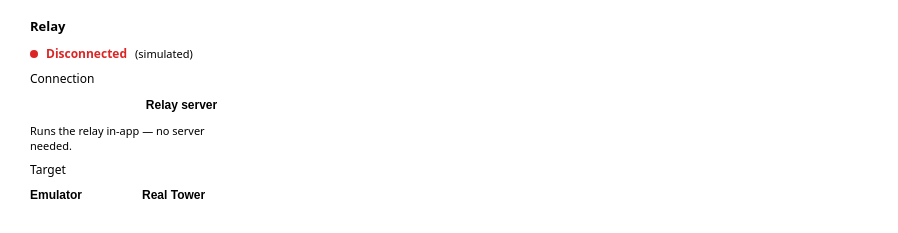
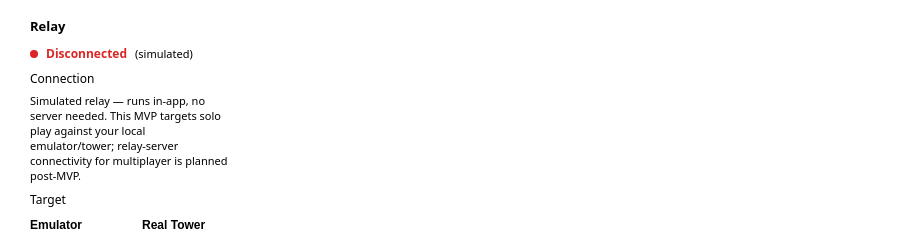
Before and after one commit to ChessMess/UltimateDarkTower, a React (Vite) app in the folder apps/player/: page / in a window 1280 px wide. Shown: the part 178-411 px from the top of the page, without its empty margins (0-898 px from the left). Built offline with nearby package versions, Linux system fonts and the light colour scheme.

Commit message:
Update RelayPanel.tsx

```diff
--- a/apps/player/src/ui/RelayPanel.tsx
+++ b/apps/player/src/ui/RelayPanel.tsx
@@ -10,6 +10,46 @@ type Target = 'emulator' | 'tower';
 // choice as Simulated vs Relay server in the UI.
 const STUB_URL = 'stub';
 const DEFAULT_WS_URL = 'ws://localhost:3000';
+
+// The Relay repo has shipped (ultimatedarktowerrelay-client@0.1.0), but it is NOT integrated here,
+// and it isn't needed for MVP: real relay integration is multiplayer functionality (fan-out to other
+// participants' towers), and MVP targets a single solo player driving their own emulator/tower.
+// There's also an unresolved producer-vs-consumer design question to settle first (see
+// planning/relay-followups.md) — the Player's engine is a command source, while the shipped
+// consumer SDK is receive-oriented. Flip this to true once multiplayer work starts and the real
+// client is wired (persistence already wired). Typed `boolean` so both UI branches stay
+// type-checked while the flag is false.
+const RELAY_SERVER_ENABLED: boolean = false;
+
+// Persisted connection preference — restored across browser refreshes.
+const RELAY_MODE_KEY = 'udt-player-relay-mode';
+const RELAY_URL_KEY = 'udt-player-relay-url';
+
+function loadUseServer(): boolean {
+  if (!RELAY_SERVER_ENABLED) return false;
+  try {
+    return localStorage.getItem(RELAY_MODE_KEY) === 'server';
+  } catch {
+    return false;
+  }
+}
+
+function loadServerUrl(): string {
+  try {
+    return localStorage.getItem(RELAY_URL_KEY) || DEFAULT_WS_URL;
+  } catch {
+    return DEFAULT_WS_URL;
+  }
+}
+
+function saveRelayPref(useServer: boolean, url: string): void {
+  try {
+    localStorage.setItem(RELAY_MODE_KEY, useServer ? 'server' : 'simulated');
+    localStorage.setItem(RELAY_URL_KEY, url);
+  } catch {
+    // storage unavailable (private mode etc.) — preference is just not persisted
+  }
+}
 
 // Persisted target preference — defaults to 'emulator', restored across browser refreshes.
 const TARGET_PREF_KEY = 'udt-player-target';
@@ -39,21 +79,28 @@ export function RelayPanel() {
 
   const [target, setTarget] = useState<Target>(loadTargetPref);
 
-  // Connection mode — Simulated (in-app, the default) vs a real relay server (WebSocket URL).
-  const [useServer, setUseServer] = useState(relayUrl !== STUB_URL);
-  const [serverUrl, setServerUrl] = useState(relayUrl !== STUB_URL ? relayUrl : DEFAULT_WS_URL);
+  // Connection mode — Simulated (in-app, the default) vs a real relay server (WebSocket URL),
+  // restored from localStorage.
+  const [useServer, setUseServer] = useState(loadUseServer);
+  const [serverUrl, setServerUrl] = useState(loadServerUrl);
+
+  // Keep the store's relay URL in sync with the restored/selected preference (and set it on
+  // first mount so a loaded scenario connects to the remembered target).
+  useEffect(() => {
+    usePlayerStore.getState().setRelayUrl(useServer ? serverUrl : STUB_URL);
+  }, [useServer, serverUrl]);
 
   const chooseSimulated = () => {
     setUseServer(false);
-    usePlayerStore.getState().setRelayUrl(STUB_URL);
+    saveRelayPref(false, serverUrl);
   };
   const chooseServer = () => {
     setUseServer(true);
-    usePlayerStore.getState().setRelayUrl(serverUrl);
+    saveRelayPref(true, serverUrl);
   };
   const changeServerUrl = (url: string) => {
     setServerUrl(url);
-    usePlayerStore.getState().setRelayUrl(url);
+    saveRelayPref(true, url);
   };
 
   const showTargetPicker = phase === 'connecting' && relayConnState === 'connected' && !relayStatus?.relaying;
@@ -103,6 +150,8 @@ export function RelayPanel() {
       {(phase === 'idle' || phase === 'error') && (
         <div style={{ marginBottom: 8 }}>
           <div style={{ fontSize: 12, color: 'var(--c-text-muted)', marginBottom: 6 }}>Connection</div>
+          {RELAY_SERVER_ENABLED ? (
+            <>
               <div style={{ display: 'flex', gap: 6 }}>
                 <button style={modeBtnStyle(!useServer)} onClick={chooseSimulated}>
                   Simulated
@@ -128,6 +177,14 @@ export function RelayPanel() {
               ) : (
                 <div style={{ fontSize: 11, color: 'var(--c-text-faint)', marginTop: 6 }}>
                   Runs the relay in-app — no server needed.
+                </div>
+              )}
+            </>
+          ) : (
+            <div style={{ fontSize: 11, color: 'var(--c-text-faint)' }}>
+              Simulated relay — runs in-app, no server needed. This MVP targets solo play against
+              your local emulator/tower; relay-server connectivity for multiplayer is planned
+              post-MVP.
             </div>
           )}
         </div>
```
Lines whose indentation alone changed are shown as unchanged.
